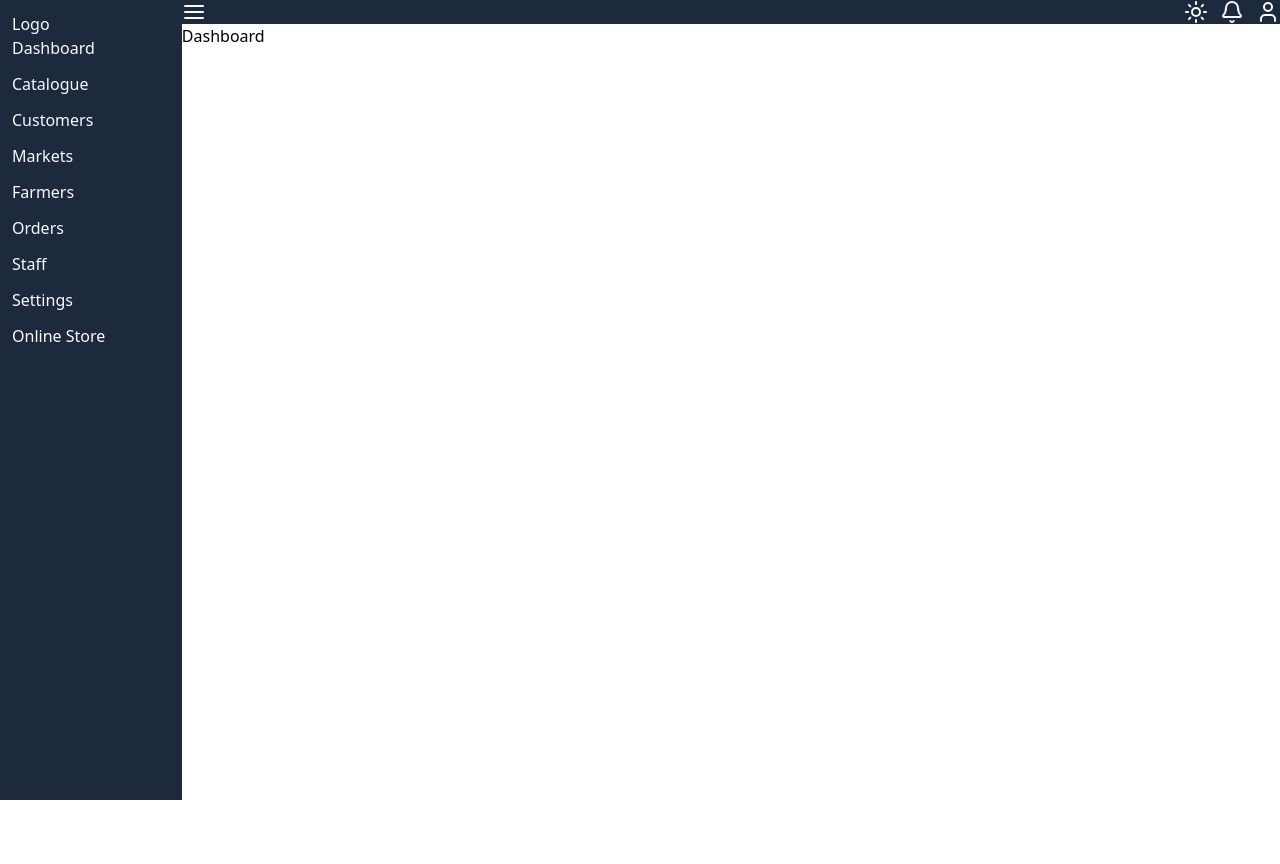
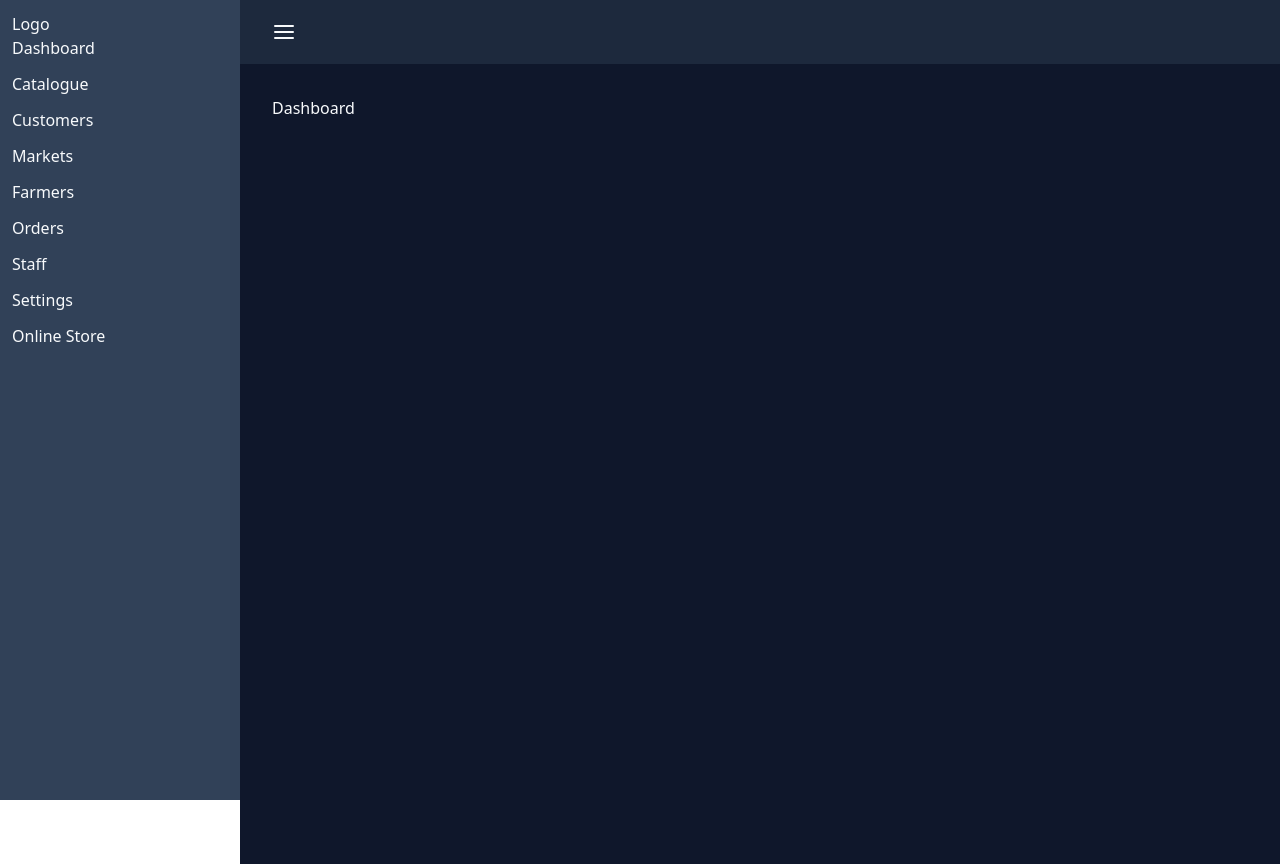
Before and after one commit to AfaaqRamzan/Multi-Vendor-Ecommerce, a Next.js app: page /dashboard in a window 1280 px wide. Before the commit the page ends 800 px from the top, so only its background shows below. Built offline with nearby package versions, Linux system fonts and the light colour scheme.

Commit message:
prettier setup

```diff
--- a/components/frontend/Navbar.tsx
+++ b/components/frontend/Navbar.tsx
@@ -3,7 +3,7 @@ import React from "react";
 
 export default function Sidebar() {
   return (
-    <div className="flex items-center justify-between bg-slate-800 text-slate-50">
+    <div className="fixed top-0 flex h-16 w-full items-center justify-between bg-slate-800 px-8 py-4 text-slate-50">
       {/* Icon */}
       <button>
         <AlignJustify />
--- a/components/frontend/Sidebar.tsx
+++ b/components/frontend/Sidebar.tsx
@@ -3,11 +3,11 @@ import React from "react";
 
 export default function Sidebar() {
   return (
-    <div className="bg-slate-800 space-y-6 w-52 h-screen text-slate-50 p-3">
+    <div className="fixed top-0 left-0 h-screen w-60 space-y-6 bg-slate-700 p-3 text-slate-50">
       <Link className="mb-6" href="#">
         Logo
       </Link>
-      <div className="space-y-3 flex flex-col">
+      <div className="flex flex-col space-y-3">
         <Link href="#">Dashboard</Link>
         <Link href="#">Catalogue</Link>
         <Link href="#">Customers</Link>
--- a/package.json
+++ b/package.json
@@ -23,6 +23,8 @@
     "@types/react-dom": "^19",
     "eslint": "^9",
     "eslint-config-next": "15.3.2",
+    "prettier": "^3.5.3",
+    "prettier-plugin-tailwindcss": "^0.6.12",
     "tailwindcss": "^4",
     "typescript": "^5"
   }
--- a/src/app/(back-office)/layout.tsx
+++ b/src/app/(back-office)/layout.tsx
@@ -12,11 +12,13 @@ export default function layout({
       {/* Sidebar */}
       <Sidebar />
       {/* Main Body */}
-      <div className="w-full">
+      <div className="ml-60 w-full">
         {/* Header */}
         <Navbar />
         {/* Main */}
-        <main>{children}</main>
+        <main className="mt-16 min-h-screen bg-slate-900 p-8 text-slate-50">
+          {children}
+        </main>
       </div>
     </div>
   );
--- a/src/app/(front-end)/page.tsx
+++ b/src/app/(front-end)/page.tsx
@@ -2,8 +2,8 @@ import Image from "next/image";
 
 export default function Home() {
   return (
-    <div className="flex items-center justify-center min-h-screen">
-      <h1 className="text-4xl">JB Developer... #001 40:00</h1>
+    <div className="flex min-h-screen items-center justify-center">
+      <h1 className="text-4xl">Front-End of Multi-Vendor</h1>
     </div>
   );
 }
```
Also changed, not shown: .prettierrc.json (added), 1 other file (tests, documents, lock files or other folders).
